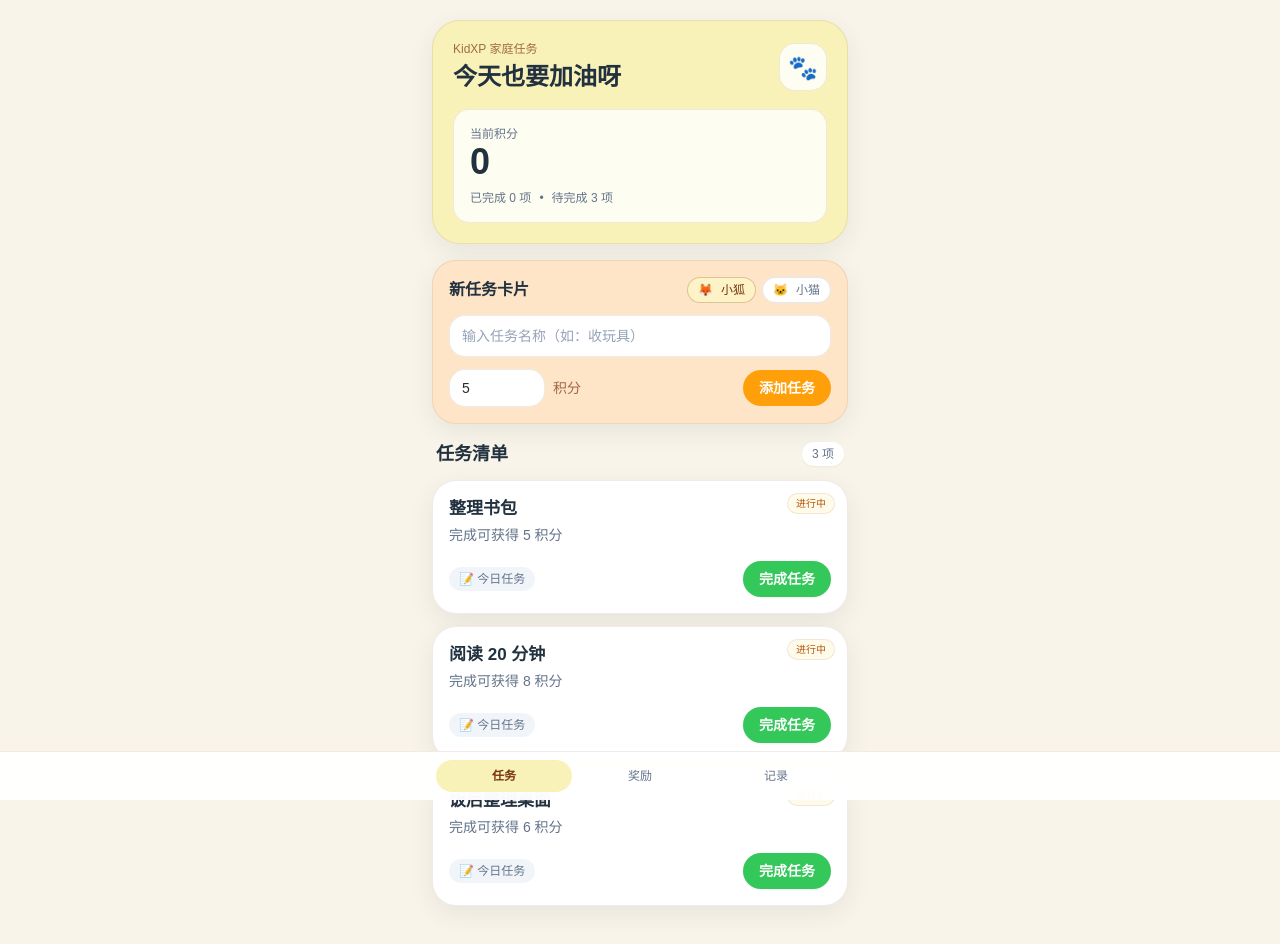
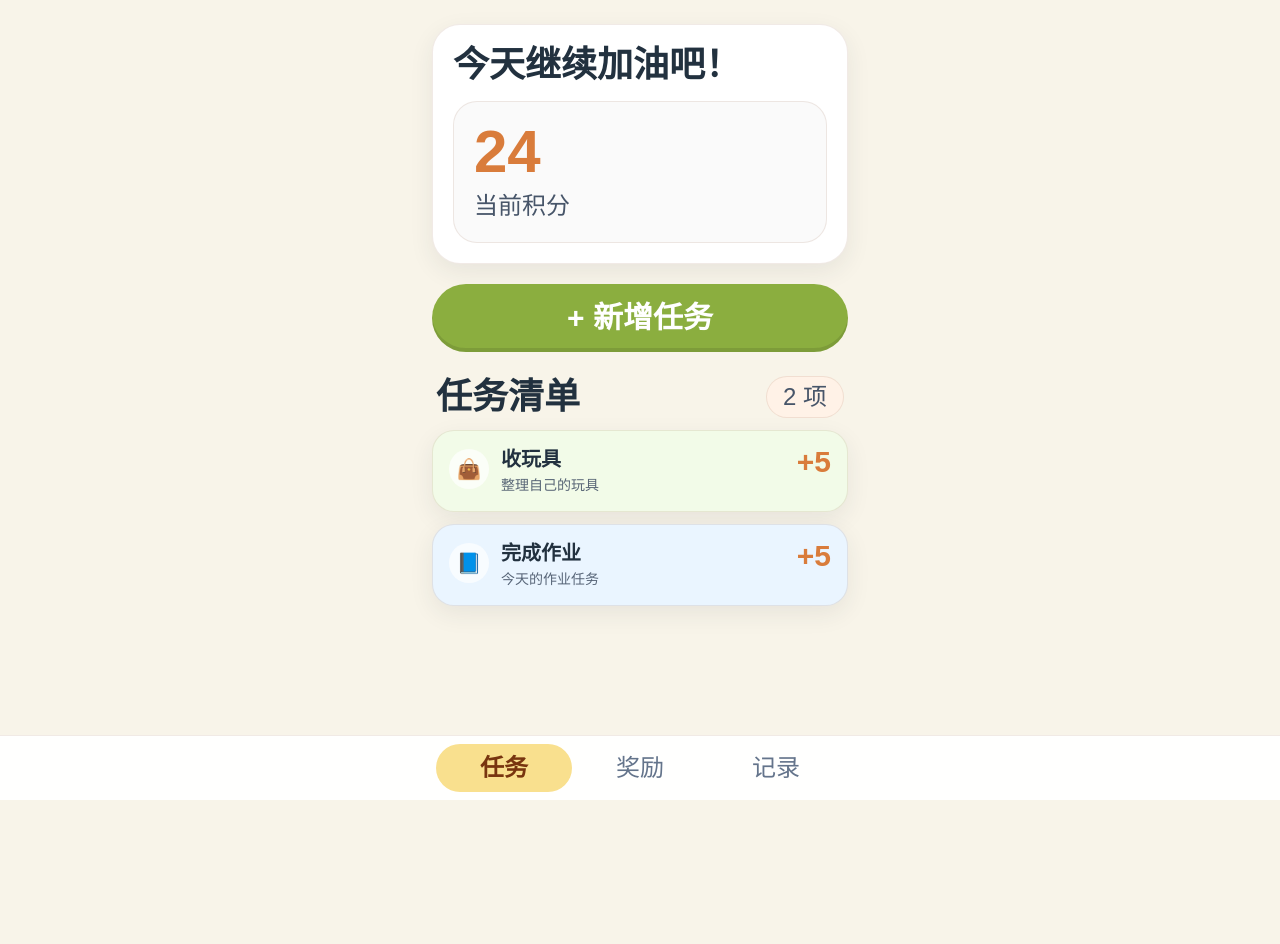
Before and after one commit to mimir518/KidXP, a React (Vite) app: page / in a window 1280 px wide. Shown: the top 944 px of the page. After the commit the page ends 800 px from the top, so only its background shows below. Built offline with nearby package versions, Linux system fonts and the light colour scheme.

Commit message:
feat: implement first task module screen and interactions

```diff
--- a/src/App.jsx
+++ b/src/App.jsx
@@ -1,126 +1,275 @@
 import { useMemo, useState } from 'react'
-import PetBadge from './components/PetBadge'
 import TaskCard from './components/TaskCard'
 
+const taskColors = ['#FFFFFF', '#F2FBE8', '#EAF5FF', '#FFF4DF', '#FDEEF9']
+const taskIcons = [
+  { label: '书包', value: 'bag', emoji: '👜' },
+  { label: '学习', value: 'book', emoji: '📘' },
+  { label: '家务', value: 'broom', emoji: '🧹' },
+  { label: '运动', value: 'workout', emoji: '🏃' },
+  { label: '通用', value: 'star', emoji: '⭐' },
+]
+
 const initialTasks = [
-  { id: 't1', title: '整理书包', points: 5, done: false },
-  { id: 't2', title: '阅读 20 分钟', points: 8, done: false },
-  { id: 't3', title: '饭后整理桌面', points: 6, done: false },
+  {
+    id: 't1',
+    title: '收玩具',
+    points: 5,
+    note: '整理自己的玩具',
+    icon: 'bag',
+    color: '#F2FBE8',
+    status: 'todo',
+  },
+  {
+    id: 't2',
+    title: '完成作业',
+    points: 5,
+    note: '今天的作业任务',
+    icon: 'book',
+    color: '#EAF5FF',
+    status: 'todo',
+  },
 ]
+
+const emptyForm = {
+  title: '',
+  points: 5,
+  note: '',
+  icon: 'star',
+  color: '#FFFFFF',
+}
 
 export default function App() {
   const [tasks, setTasks] = useState(initialTasks)
-  const [taskName, setTaskName] = useState('')
-  const [taskPoints, setTaskPoints] = useState(5)
-  const [animatePoints, setAnimatePoints] = useState(false)
+  const [totalPoints, setTotalPoints] = useState(24)
+  const [showTaskModal, setShowTaskModal] = useState(false)
+  const [editingTaskId, setEditingTaskId] = useState(null)
+  const [form, setForm] = useState(emptyForm)
 
-  const points = useMemo(
-    () => tasks.filter((task) => task.done).reduce((sum, task) => sum + task.points, 0),
-    [tasks],
-  )
+  const uncompletedTasks = useMemo(() => tasks.filter((task) => task.status === 'todo'), [tasks])
 
-  const completeTask = (id) => {
-    setTasks((prev) => prev.map((task) => (task.id === id && !task.done ? { ...task, done: true } : task)))
-    setAnimatePoints(true)
-    setTimeout(() => setAnimatePoints(false), 360)
+  const openCreateModal = () => {
+    setEditingTaskId(null)
+    setForm(emptyForm)
+    setShowTaskModal(true)
   }
 
-  const addTask = (event) => {
+  const openEditModal = (task) => {
+    setEditingTaskId(task.id)
+    setForm({
+      title: task.title,
+      points: task.points,
+      note: task.note || '',
+      icon: task.icon || 'star',
+      color: task.color || '#FFFFFF',
+    })
+    setShowTaskModal(true)
+  }
+
+  const submitTask = (event) => {
     event.preventDefault()
-    if (!taskName.trim() || Number(taskPoints) < 1) return
 
+    const title = form.title.trim()
+    const points = Number(form.points)
+
+    if (!title || Number.isNaN(points) || points < 1) {
+      return
+    }
+
+    if (editingTaskId) {
+      setTasks((prev) =>
+        prev.map((task) =>
+          task.id === editingTaskId
+            ? {
+                ...task,
+                title,
+                points,
+                note: form.note.trim(),
+                icon: form.icon,
+                color: form.color,
+              }
+            : task,
+        ),
+      )
+    } else {
       setTasks((prev) => [
         {
           id: crypto.randomUUID(),
-        title: taskName.trim(),
-        points: Number(taskPoints),
-        done: false,
+          title,
+          points,
+          note: form.note.trim(),
+          icon: form.icon,
+          color: form.color,
+          status: 'todo',
         },
         ...prev,
       ])
-
-    setTaskName('')
-    setTaskPoints(5)
     }
 
-  const doneCount = tasks.filter((task) => task.done).length
+    setShowTaskModal(false)
+    setEditingTaskId(null)
+    setForm(emptyForm)
+  }
+
+  const completeTask = (id) => {
+    const target = tasks.find((task) => task.id === id)
+    if (!target || target.status !== 'todo') return
+
+    setTasks((prev) => prev.map((task) => (task.id === id ? { ...task, status: 'done' } : task)))
+    setTotalPoints((prev) => prev + target.points)
+  }
+
+  const handleLongPress = (task) => {
+    const choice = window.prompt('输入 1 编辑任务，输入 2 删除任务', '1')
+
+    if (choice === '1') {
+      openEditModal(task)
+      return
+    }
+
+    if (choice === '2') {
+      const shouldDelete = window.confirm('确定要删除这个任务吗？')
+      if (shouldDelete) {
+        setTasks((prev) => prev.filter((item) => item.id !== task.id))
+      }
+    }
+  }
 
   return (
-    <main className="mx-auto min-h-screen w-full max-w-md bg-[#F8F4E9] px-4 pb-10 pt-5">
-      <header className="rounded-[28px] border border-amber-900/10 bg-[#F9F2B8] p-5 shadow-soft">
-        <div className="mb-4 flex items-center justify-between">
-          <div>
-            <p className="text-xs text-amber-900/70">KidXP 家庭任务</p>
-            <h1 className="mt-1 text-2xl font-bold text-ink">今天也要加油呀</h1>
+    <main className="mx-auto min-h-screen w-full max-w-md bg-[#F8F4E9] px-4 pb-24 pt-6">
+      <section className="rounded-[28px] border border-amber-900/10 bg-white p-5 shadow-soft">
+        <h1 className="text-4xl font-black text-ink">今天继续加油吧！</h1>
+
+        <div className="mt-4 rounded-[24px] border border-amber-900/10 bg-[#FAFAFA] p-5">
+          <p className="text-6xl font-black leading-none text-[#D97C3B]">{totalPoints}</p>
+          <p className="mt-2 text-2xl text-slate-600">当前积分</p>
         </div>
-          <div className="h-12 w-12 rounded-2xl border border-amber-900/10 bg-white/80 text-center text-2xl leading-[48px]">
-            🐾
-          </div>
+      </section>
+
+      <button
+        type="button"
+        onClick={openCreateModal}
+        className="mt-5 w-full rounded-full bg-[#8BAE3F] py-4 text-3xl font-bold text-white shadow-[inset_0_-4px_0_rgba(0,0,0,0.1)]"
+      >
+        + 新增任务
+      </button>
+
+      <section className="mt-6">
+        <div className="mb-3 flex items-center justify-between px-1">
+          <h2 className="text-4xl font-bold text-ink">任务清单</h2>
+          <span className="rounded-full border border-amber-900/10 bg-[#FFF2E7] px-4 py-1 text-2xl text-slate-600">
+            {uncompletedTasks.length} 项
+          </span>
         </div>
 
-        <div className="rounded-2xl border border-amber-900/10 bg-white/80 p-4">
-          <p className="text-xs text-slate-500">当前积分</p>
-          <p className={`text-4xl font-bold text-ink ${animatePoints ? 'animate-pop' : ''}`}>{points}</p>
-          <div className="mt-2 flex items-center gap-2 text-xs text-slate-500">
-            <span>已完成 {doneCount} 项</span>
-            <span>•</span>
-            <span>待完成 {tasks.length - doneCount} 项</span>
+        <div className="space-y-3">
+          {uncompletedTasks.length > 0 ? (
+            uncompletedTasks.map((task) => (
+              <TaskCard key={task.id} task={task} onComplete={completeTask} onLongPress={handleLongPress} />
+            ))
+          ) : (
+            <div className="rounded-2xl border border-dashed border-amber-900/15 bg-white/60 p-6 text-center text-slate-500">
+              太棒了，当前没有未完成任务 🎉
             </div>
+          )}
         </div>
-      </header>
-
-      <section className="mt-4 rounded-[24px] border border-amber-900/10 bg-[#FFE5C8] p-4 shadow-soft">
-        <div className="mb-3 flex items-center justify-between">
-          <h2 className="text-base font-semibold text-ink">新任务卡片</h2>
-          <div className="flex items-center gap-1.5">
-            <PetBadge type="fox" active />
-            <PetBadge type="cat" />
-          </div>
-        </div>
-
-        <form className="space-y-3" onSubmit={addTask}>
-          <input
-            value={taskName}
-            onChange={(e) => setTaskName(e.target.value)}
-            className="w-full rounded-2xl border border-amber-900/10 bg-white px-3 py-2.5 text-sm outline-none ring-2 ring-transparent placeholder:text-slate-400 focus:ring-warn"
-            placeholder="输入任务名称（如：收玩具）"
-          />
-          <div className="flex items-center gap-2">
-            <input
-              type="number"
-              min="1"
-              value={taskPoints}
-              onChange={(e) => setTaskPoints(e.target.value)}
-              className="w-24 rounded-2xl border border-amber-900/10 bg-white px-3 py-2 text-sm outline-none ring-2 ring-transparent focus:ring-warn"
-            />
-            <span className="text-sm text-amber-900/70">积分</span>
-            <button
-              type="submit"
-              className="ml-auto rounded-full bg-warn px-4 py-2 text-sm font-semibold text-white transition active:scale-95"
-            >
-              添加任务
-            </button>
-          </div>
-        </form>
-      </section>
-
-      <section className="mt-4 space-y-3 pb-20">
-        <div className="flex items-center justify-between px-1">
-          <h2 className="text-lg font-semibold text-ink">任务清单</h2>
-          <span className="rounded-full bg-white px-2.5 py-1 text-xs text-slate-500 shadow-sm">{tasks.length} 项</span>
-        </div>
-        {tasks.map((task) => (
-          <TaskCard key={task.id} task={task} onComplete={completeTask} />
-        ))}
       </section>
 
       <nav className="fixed bottom-0 left-0 right-0 border-t border-amber-900/10 bg-white/95 backdrop-blur">
-        <div className="mx-auto grid max-w-md grid-cols-3 px-5 py-2 text-xs">
-          <button className="rounded-full bg-[#F9F2B8] py-2 font-semibold text-amber-900">任务</button>
+        <div className="mx-auto grid max-w-md grid-cols-3 px-5 py-2 text-2xl">
+          <button className="rounded-full bg-[#F9E08E] py-2 font-semibold text-amber-900">任务</button>
           <button className="py-2 text-slate-500">奖励</button>
           <button className="py-2 text-slate-500">记录</button>
         </div>
       </nav>
+
+      {showTaskModal ? (
+        <div className="fixed inset-0 z-20 flex items-end bg-black/30 p-4">
+          <div className="w-full rounded-3xl bg-white p-5 shadow-xl">
+            <div className="mb-4 flex items-center justify-between">
+              <h3 className="text-2xl font-bold text-ink">{editingTaskId ? '编辑任务' : '新增任务'}</h3>
+              <button type="button" className="text-slate-500" onClick={() => setShowTaskModal(false)}>
+                关闭
+              </button>
+            </div>
+
+            <form className="space-y-4" onSubmit={submitTask}>
+              <label className="block">
+                <span className="mb-1 block text-sm font-medium text-slate-700">任务名称 *</span>
+                <input
+                  value={form.title}
+                  onChange={(e) => setForm((prev) => ({ ...prev, title: e.target.value }))}
+                  className="w-full rounded-xl border border-slate-200 px-3 py-2 text-base outline-none focus:border-[#8BAE3F]"
+                  placeholder="例如：整理书桌"
+                  required
+                />
+              </label>
+
+              <label className="block">
+                <span className="mb-1 block text-sm font-medium text-slate-700">任务积分 *</span>
+                <input
+                  type="number"
+                  min="1"
+                  value={form.points}
+                  onChange={(e) => setForm((prev) => ({ ...prev, points: e.target.value }))}
+                  className="w-full rounded-xl border border-slate-200 px-3 py-2 text-base outline-none focus:border-[#8BAE3F]"
+                  required
+                />
+              </label>
+
+              <div>
+                <span className="mb-1 block text-sm font-medium text-slate-700">小图标（可选）</span>
+                <div className="flex flex-wrap gap-2">
+                  {taskIcons.map((icon) => (
+                    <button
+                      key={icon.value}
+                      type="button"
+                      onClick={() => setForm((prev) => ({ ...prev, icon: icon.value }))}
+                      className={`rounded-full border px-3 py-1 text-sm ${
+                        form.icon === icon.value
+                          ? 'border-[#8BAE3F] bg-[#F2FBE8] text-[#4F6A16]'
+                          : 'border-slate-200 bg-white text-slate-500'
+                      }`}
+                    >
+                      {icon.emoji} {icon.label}
+                    </button>
+                  ))}
+                </div>
+              </div>
+
+              <div>
+                <span className="mb-1 block text-sm font-medium text-slate-700">卡片颜色（可选）</span>
+                <div className="flex gap-3">
+                  {taskColors.map((color) => (
+                    <button
+                      key={color}
+                      type="button"
+                      onClick={() => setForm((prev) => ({ ...prev, color }))}
+                      className={`h-8 w-8 rounded-full border-2 ${form.color === color ? 'border-slate-700' : 'border-white'}`}
+                      style={{ backgroundColor: color }}
+                    />
+                  ))}
+                </div>
+              </div>
+
+              <label className="block">
+                <span className="mb-1 block text-sm font-medium text-slate-700">备注 / 详细内容（可选）</span>
+                <textarea
+                  rows="3"
+                  value={form.note}
+                  onChange={(e) => setForm((prev) => ({ ...prev, note: e.target.value }))}
+                  className="w-full rounded-xl border border-slate-200 px-3 py-2 text-base outline-none focus:border-[#8BAE3F]"
+                  placeholder="例如：睡前 8 点前完成"
+                />
+              </label>
+
+              <button type="submit" className="w-full rounded-xl bg-[#8BAE3F] py-3 text-lg font-semibold text-white">
+                {editingTaskId ? '保存修改' : '创建任务'}
+              </button>
+            </form>
+          </div>
+        </div>
+      ) : null}
     </main>
   )
 }
--- a/src/components/TaskCard.jsx
+++ b/src/components/TaskCard.jsx
@@ -1,32 +1,63 @@
-export default function TaskCard({ task, onComplete }) {
+import { useRef } from 'react'
+
+const iconMap = {
+  bag: '👜',
+  book: '📘',
+  broom: '🧹',
+  workout: '🏃',
+  star: '⭐',
+  default: '📝',
+}
+
+export default function TaskCard({ task, onComplete, onLongPress }) {
+  const timerRef = useRef(null)
+  const longPressedRef = useRef(false)
+
+  const startPress = () => {
+    longPressedRef.current = false
+    timerRef.current = setTimeout(() => {
+      longPressedRef.current = true
+      onLongPress(task)
+    }, 550)
+  }
+
+  const endPress = () => {
+    if (timerRef.current) {
+      clearTimeout(timerRef.current)
+      timerRef.current = null
+    }
+  }
+
+  const handleClick = () => {
+    if (!longPressedRef.current) {
+      onComplete(task.id)
+    }
+  }
+
   return (
-    <div
-      className={`relative overflow-hidden rounded-[24px] border border-amber-900/10 p-4 shadow-soft transition ${
-        task.done ? 'bg-emerald-50' : 'bg-white'
-      }`}
+    <button
+      type="button"
+      onClick={handleClick}
+      onMouseDown={startPress}
+      onMouseUp={endPress}
+      onMouseLeave={endPress}
+      onTouchStart={startPress}
+      onTouchEnd={endPress}
+      className="w-full rounded-[22px] border border-amber-900/10 bg-white p-4 text-left shadow-soft transition active:scale-[0.99]"
+      style={{ backgroundColor: task.color || '#FFFFFF' }}
     >
-      <div className="absolute right-3 top-3 rounded-full border border-amber-900/10 bg-amber-50 px-2 py-0.5 text-[10px] text-amber-700">
-        {task.done ? '已盖章' : '进行中'}
+      <div className="flex items-start justify-between gap-3">
+        <div className="flex items-start gap-3">
+          <span className="mt-0.5 flex h-10 w-10 items-center justify-center rounded-full bg-white/70 text-xl">
+            {iconMap[task.icon] || iconMap.default}
+          </span>
+          <div>
+            <p className="text-[20px] font-semibold leading-6 text-ink">{task.title}</p>
+            {task.note ? <p className="mt-1 text-sm text-slate-600/90 line-clamp-2">{task.note}</p> : null}
+          </div>
+        </div>
+        <p className="text-3xl font-bold leading-none text-[#D97C3B]">+{task.points}</p>
       </div>
-
-      <div className="pr-14">
-        <p className="text-[17px] font-semibold leading-6 text-ink">{task.title}</p>
-        <p className="mt-1 text-sm text-slate-500">完成可获得 {task.points} 积分</p>
-      </div>
-
-      <div className="mt-4 flex items-center justify-between">
-        <div className="rounded-full bg-slate-100 px-2.5 py-1 text-xs text-slate-500">📝 今日任务</div>
-        <button
-          type="button"
-          onClick={() => onComplete(task.id)}
-          disabled={task.done}
-          className={`rounded-full px-4 py-2 text-sm font-semibold transition active:scale-95 ${
-            task.done ? 'bg-slate-200 text-slate-500' : 'bg-ok text-white shadow-sm'
-          }`}
-        >
-          {task.done ? '已完成' : '完成任务'}
-        </button>
-      </div>
-    </div>
+    </button>
   )
 }
```
Lines whose indentation alone changed are shown as unchanged.
